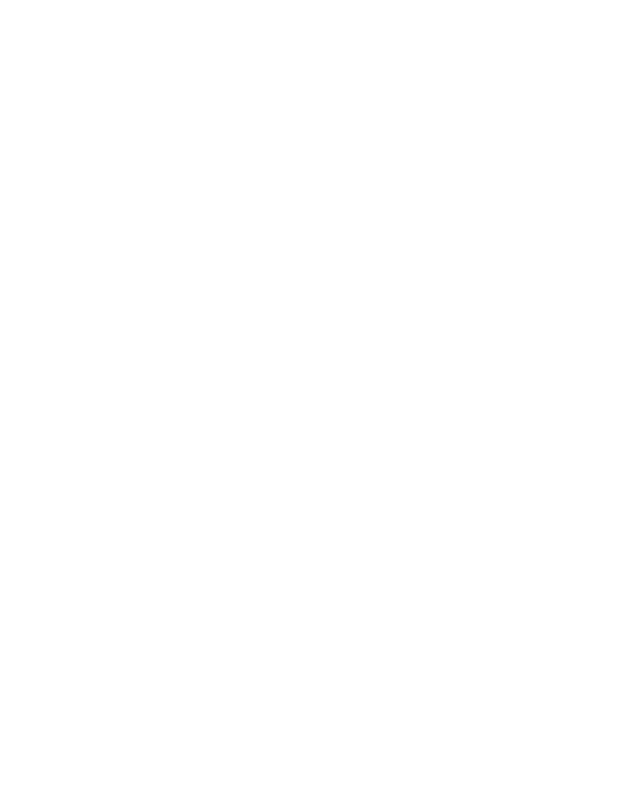
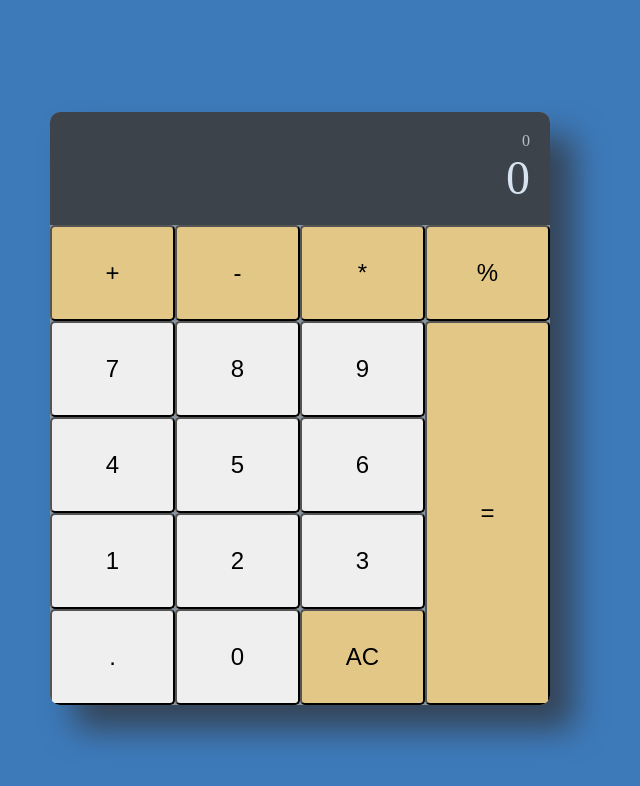
Before and after one commit to acl13/calculator, a plain HTML site: page index.html in a window 1280 px wide. Shown: the whole page, without its empty margins (348-988 px from the left). Drawn offline with Linux system fonts and the light colour scheme.

Commit message:
create calculator display

```diff
--- a/index.html
+++ b/index.html
@@ -6,6 +6,34 @@
         <link rel="stylesheet" href="styles.css">
     </head>
     <body>
+    <div id="container">
+        <div id="calculator">
+            <div class="calculator-output">
+                <div class="calculator-output-secondary">0</div>
+                <div class="calculator-output-main">0</div>
+            </div>
+            <div class="calculator-keys">
+                <button class="key operator"> + </button>
+                <button class="key operator"> - </button>
+                <button class="key operator"> * </button>
+                <button class="key operator"> % </button>
+                <button class="key"> 7 </button>
+                <button class="key"> 8 </button>
+                <button class="key"> 9 </button>
+                <button class="key"> 4 </button>
+                <button class="key"> 5 </button>
+                <button class="key"> 6 </button>
+                <button class="key"> 1 </button>
+                <button class="key"> 2 </button>
+                <button class="key"> 3 </button>
+                <button class="key"> . </button>
+                <button class="key"> 0 </button>
+                <button class="key clear"> AC </button>
+                <button class="key equals"> = </button>
+            </div>
+         </div>
+
+    </div>
 
         <script src="script.js"></script>
     </body>
--- a/styles.css
+++ b/styles.css
@@ -0,0 +1,68 @@
+body {
+    background-color: #3d7aba;
+
+}
+
+#container{
+    width: 100vw;
+    height: 100vh;
+    display: flex;
+    justify-content: center;
+    align-items: center;
+    background-color: #3d7aba;
+
+
+}
+
+#calculator {
+    width: 500px;
+    max-height: 1000px;
+    background-color: #8994a1;
+    border-radius: 10px;
+    box-shadow: 1.5rem 1.5rem 2rem  rgb(53, 68, 87);
+    overflow: hidden;
+
+
+}
+
+.calculator-output {
+    text-align: right;
+    background-color: #3d434a;
+    color: #d7e3f1;
+    padding: 20px;
+}
+
+.calculator-output-main {
+    font-size: 3em;
+}
+
+.calculator-output-secondary {
+    color: #b5bfc9;
+}
+
+
+
+.calculator-keys {
+    display: grid;
+    grid-template-columns: repeat(4, 1fr);
+}
+
+.equals {
+    grid-column: 4 / 5;
+    grid-row: 2 / span 4;
+
+}
+
+.operator,
+.clear,
+.equals {
+    background-color: #e3c786;
+
+}
+
+button {
+    padding: 2rem;
+    font-size: 1.5em;
+    border-radius: 5px;
+    overflow: hidden;
+}
```
